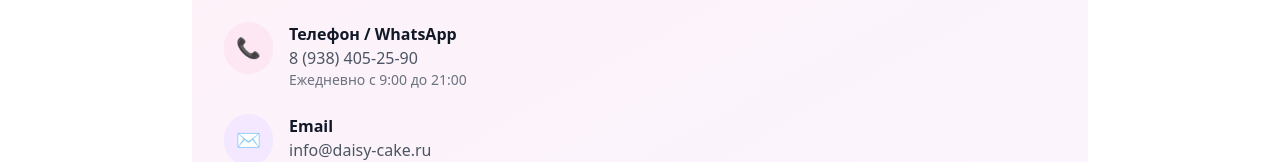
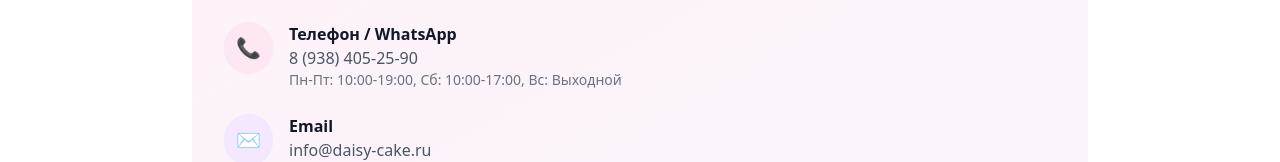
Before and after one commit to dmitriy787h/daisy-cake, a Next.js app: page /contacts in a window 1280 px wide. Shown: the part 310-472 px from the top of the page. Built offline with nearby package versions, Linux system fonts and the light colour scheme; a web font is replaced by a local one.

Commit message:
Исправлены рабочие часы в контактах для корректного отображения в поисковой выдаче

```diff
--- a/src/app/contacts/page.tsx
+++ b/src/app/contacts/page.tsx
@@ -38,7 +38,7 @@ export default function ContactsPage() {
                   <div>
                     <h3 className="font-semibold text-gray-900">Телефон / WhatsApp</h3>
                     <p className="text-gray-600">8 (938) 405-25-90</p>
-                    <p className="text-sm text-gray-500">Ежедневно с 9:00 до 21:00</p>
+                    <p className="text-sm text-gray-500">Пн-Пт: 10:00-19:00, Сб: 10:00-17:00, Вс: Выходной</p>
                   </div>
                 </a>
 
```
